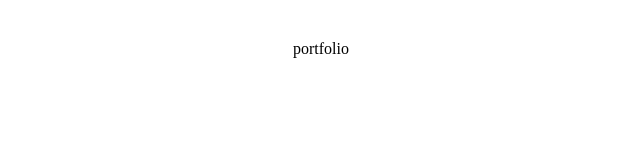
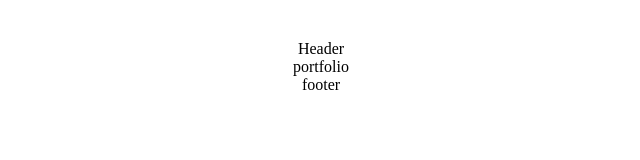
Before and after one commit to samolazoff/portfolio-website, a React (Vite) app in the folder frontend/: page / in a window 1280 px wide. Shown: the top 160 px of the page, without its empty margins (319-959 px from the left). Built offline with nearby package versions, Linux system fonts and the light colour scheme.

Commit message:
Add Layout and Outlet in Router

```diff
--- a/frontend/src/components/App/App.jsx
+++ b/frontend/src/components/App/App.jsx
@@ -1,4 +1,5 @@
 import AppRoutes from '../../routes/Routes';
+import Layout from '../Layout/Layout';
 
 import './App.scss';
 
--- /dev/null
+++ b/frontend/src/components/Layout/Layout.jsx
@@ -0,0 +1,17 @@
+import React from 'react';
+
+import { Outlet } from 'react-router';
+
+const Layout = () => {
+    return (
+        <>
+            <header>Header</header>
+                <main className='app-main'>
+                    <Outlet/>
+                </main>
+            <footer>footer</footer>
+        </>
+    );
+};
+
+export default Layout;
--- a/frontend/src/routes/Routes.jsx
+++ b/frontend/src/routes/Routes.jsx
@@ -1,16 +1,21 @@
-import { BrowserRouter as Router, Routes, Route, BrowserRouter } from "react-router";
+import { Routes, Route, BrowserRouter } from "react-router";
+
+import Layout from "../components/Layout/Layout";
+
 import Home from '../pages/Home/Home';
 
 const AppRoutes = () => {
   return (
         <BrowserRouter>
             <Routes>
-                <Route path="/" element={<Home />} />
+                <Route path="/" element={<Layout/>}>
+                    <Route index element={<Home></Home>}></Route>
                 {/* <Route path="/about" element={<About />} />
                 <Route path="/projects" element={<Projects />} />
                 <Route path="/projects/:id" element={<ProjectDetail />} />
                 <Route path="/contact" element={<Contact />} />
                 <Route path="*" element={<NotFound />} /> */}
+                </Route>
             </Routes>
         </BrowserRouter>
     );
```
